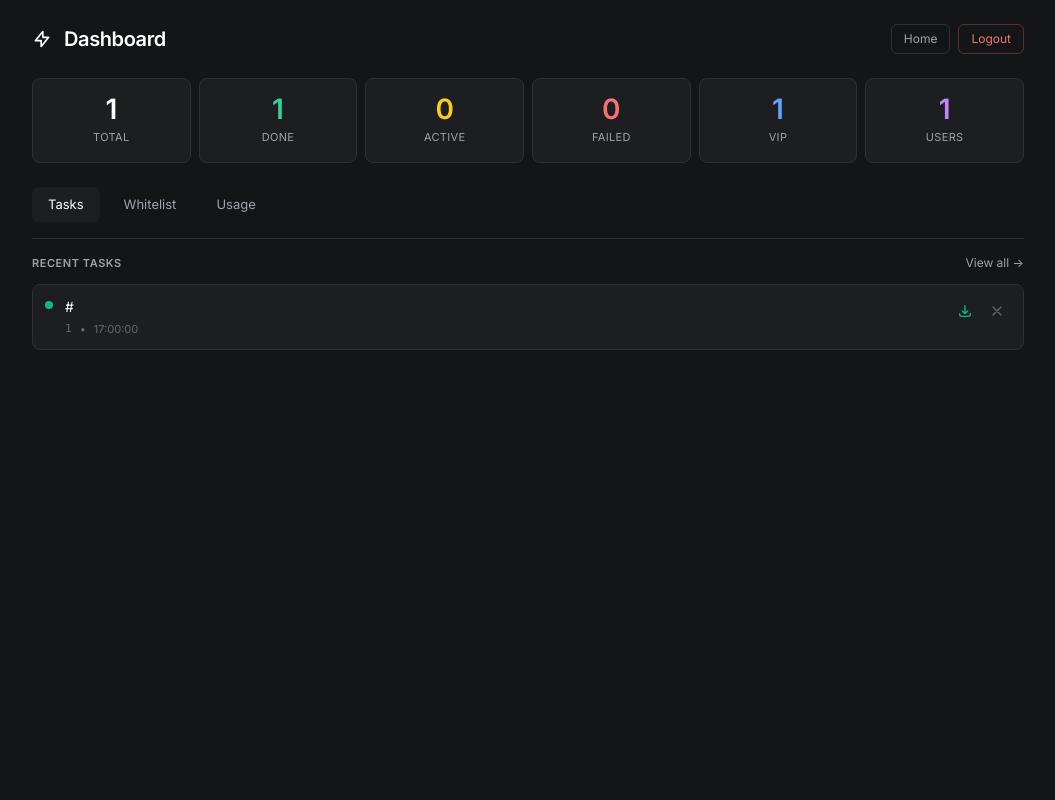
After one commit to luzyver/Fetchly, a Flask app: page /admin/dashboard in a window 1280 px wide. The commit adds this page. Shown: the whole page, without its empty margins (112-1167 px from the left). Run offline with Flask 3, Linux system fonts and the light colour scheme; the visitor is signed in with stand-in values (Sample User, id 1); tables that the repository leaves empty hold one stand-in row (values such as "Sample post"); some libraries are stand-ins or nearby versions.

Commit message:
feat(admin): Add authentication system and dashboard with statistics
- Add login/logout functionality with password-based authentication
- Create admin dashboard with task statistics and usage overview
- Implement session-based access control with login_required decorator
- Add .env.example file for environment configuration
- Configure Flask secret key from environment variables
- Update docker-compose.yml to pass ADMIN_PASSWORD and SECRET_KEY
- Add admin_login.html template for authentication interface
- Create admin_dashboard.html template with stats cards and task overview
- Protect all admin routes with authentication decorator
- Add CONFIG entries for ADMIN_PASSWORD and SECRET_KEY in core/config.py
- Redirect /admin route to dashboard instead of tasks page
- Provides centralized admin interface with key metrics and user management

```diff
--- a/app.py
+++ b/app.py
@@ -25,6 +25,7 @@ logging.basicConfig(
 )
 
 app = Flask(__name__)
+app.secret_key = CONFIG['SECRET_KEY']
 app.config['CACHE_VERSION'] = str(int(time.time()))
 
 @app.context_processor
--- a/core/config.py
+++ b/core/config.py
@@ -7,6 +7,8 @@ CONFIG = {
     'MAX_WORKERS': 4,
     'CLEANUP_INTERVAL': 3600,
     'RETENTION_PERIOD': 86400,
+    'ADMIN_PASSWORD': os.getenv('ADMIN_PASSWORD'),
+    'SECRET_KEY': os.getenv('SECRET_KEY'),
 }
 
 USER_AGENTS = {
--- a/docker-compose.yml
+++ b/docker-compose.yml
@@ -8,6 +8,8 @@ services:
     environment:
       - FLASK_ENV=production
       - PROXY=socks5://warp:1080
+      - ADMIN_PASSWORD=${ADMIN_PASSWORD}
+      - SECRET_KEY=${SECRET_KEY}
     volumes:
       - ./downloads:/app/downloads
       - ./config/cookies.txt:/app/cookies.txt
--- a/routes/admin.py
+++ b/routes/admin.py
@@ -1,50 +1,113 @@
 import os
 import logging
 from datetime import datetime, timedelta
-from flask import Blueprint, render_template, jsonify, request, redirect, url_for
+from functools import wraps
+from flask import Blueprint, render_template, jsonify, request, redirect, url_for, session
+from core.config import CONFIG
 from core.database import get_db, get_whitelist, add_to_whitelist, remove_from_whitelist, get_all_usage, DAILY_LIMIT_BYTES
 
 logger = logging.getLogger(__name__)
 admin_bp = Blueprint('admin', __name__)
 
+def login_required(f):
+    @wraps(f)
+    def decorated_function(*args, **kwargs):
+        if not session.get('admin_logged_in'):
+            return redirect(url_for('admin.admin_login'))
+        return f(*args, **kwargs)
+    return decorated_function
+
 @admin_bp.route('/admin')
+@login_required
 def admin_index():
-    return redirect(url_for('admin.admin_tasks'))
+    return redirect(url_for('admin.admin_dashboard'))
+
+@admin_bp.route('/admin/login', methods=['GET', 'POST'])
+def admin_login():
+    if session.get('admin_logged_in'):
+        return redirect(url_for('admin.admin_dashboard'))
+
+    error = None
+    if request.method == 'POST':
+        password = request.form.get('password', '')
+        if password == CONFIG['ADMIN_PASSWORD']:
+            session['admin_logged_in'] = True
+            return redirect(url_for('admin.admin_dashboard'))
+        error = 'Invalid password'
+
+    return render_template('admin_login.html', error=error)
+
+@admin_bp.route('/admin/logout')
+def admin_logout():
+    session.pop('admin_logged_in', None)
+    return redirect(url_for('admin.admin_login'))
+
+@admin_bp.route('/admin/dashboard')
+@login_required
+def admin_dashboard():
+    try:
+        with get_db() as conn:
+            tasks = conn.execute('SELECT * FROM tasks ORDER BY created_at DESC LIMIT 50').fetchall()
+
+            total_tasks = conn.execute('SELECT COUNT(*) FROM tasks').fetchone()[0]
+            completed_tasks = conn.execute("SELECT COUNT(*) FROM tasks WHERE status = 'completed'").fetchone()[0]
+            failed_tasks = conn.execute("SELECT COUNT(*) FROM tasks WHERE status = 'failed'").fetchone()[0]
+            processing_tasks = conn.execute("SELECT COUNT(*) FROM tasks WHERE status = 'processing'").fetchone()[0]
+
+        tasks_list = [_format_task(dict(task)) for task in tasks]
+        whitelist = get_whitelist()
+        usage_data = get_all_usage()
+
+        stats = {
+            'total': total_tasks,
+            'completed': completed_tasks,
+            'failed': failed_tasks,
+            'processing': processing_tasks,
+            'whitelist_count': len(whitelist),
+            'active_users': len(usage_data)
+        }
+
+        return render_template('admin_dashboard.html',
+                             tasks=tasks_list,
+                             whitelist=whitelist,
+                             usage_data=usage_data,
+                             daily_limit=DAILY_LIMIT_BYTES,
+                             stats=stats)
+    except Exception as e:
+        logger.error(f"Dashboard error: {e}")
+        return "Server Error", 500
 
 @admin_bp.route('/admin/tasks')
+@login_required
 def admin_tasks():
     try:
         with get_db() as conn:
             tasks = conn.execute('SELECT * FROM tasks ORDER BY created_at DESC LIMIT 100').fetchall()
-
         tasks_list = [_format_task(dict(task)) for task in tasks]
         return render_template('admin_tasks.html', tasks=tasks_list)
-
     except Exception as e:
         logger.error(f"Admin error: {e}")
         return "Server Error", 500
 
 @admin_bp.route('/admin/delete_task/<task_id>', methods=['DELETE'])
+@login_required
 def delete_task(task_id):
     try:
         with get_db() as conn:
             task = conn.execute('SELECT file FROM tasks WHERE id = ?', (task_id,)).fetchone()
-
             if task and task['file'] and os.path.exists(task['file']):
                 try:
                     os.remove(task['file'])
                 except OSError:
                     pass
-
             conn.execute('DELETE FROM tasks WHERE id = ?', (task_id,))
             conn.commit()
-
         return jsonify({'status': 'success'})
-
     except Exception as e:
         return jsonify({'error': str(e)}), 500
 
 @admin_bp.route('/admin/whitelist')
+@login_required
 def whitelist_page():
     try:
         whitelist = get_whitelist()
@@ -58,21 +121,21 @@ def whitelist_page():
         return "Server Error", 500
 
 @admin_bp.route('/admin/whitelist/add', methods=['POST'])
+@login_required
 def add_whitelist():
     try:
         data = request.json
         user_id = data.get('user_id', '').strip()
         note = data.get('note', '').strip()
-
         if not user_id:
             return jsonify({'error': 'User ID required'}), 400
-
         add_to_whitelist(user_id, note)
         return jsonify({'status': 'success'})
     except Exception as e:
         return jsonify({'error': str(e)}), 500
 
 @admin_bp.route('/admin/whitelist/remove/<user_id>', methods=['DELETE'])
+@login_required
 def remove_whitelist(user_id):
     try:
         remove_from_whitelist(user_id)
--- /dev/null
+++ b/templates/admin_dashboard.html
@@ -0,0 +1,250 @@
+<!DOCTYPE html>
+<html lang="en">
+<head>
+    <meta charset="UTF-8">
+    <meta name="viewport" content="width=device-width, initial-scale=1.0">
+    <title>Dashboard - Fetchly Admin</title>
+    <meta name="theme-color" content="#0b0c0e">
+    <link href="https://fonts.googleapis.com/css2?family=Inter:wght@400;500;600&family=JetBrains+Mono:wght@400;500&display=swap" rel="stylesheet">
+    <link rel="stylesheet" href="{{ url_for('static', filename='css/styles.css') }}?v={{ cache_version }}">
+    <script src="https://cdn.tailwindcss.com"></script>
+    <style>
+        .card { background: var(--bg-surface); border: 1px solid var(--border-subtle); border-radius: 8px; }
+        .section-title { font-size: 11px; font-weight: 600; text-transform: uppercase; letter-spacing: 0.05em; color: var(--text-muted); }
+        .stat-card { text-align: center; padding: 16px; }
+        .stat-value { font-size: 28px; font-weight: 600; color: white; line-height: 1; }
+        .stat-label { font-size: 11px; text-transform: uppercase; letter-spacing: 0.03em; color: var(--text-muted); margin-top: 6px; }
+        .tab-btn { padding: 8px 16px; font-size: 13px; color: var(--text-muted); border-radius: 6px; transition: all 0.15s; }
+        .tab-btn:hover { color: white; background: var(--bg-surface-hover); }
+        .tab-btn.active { color: white; background: var(--bg-surface); }
+        .tab-content { display: none; }
+        .tab-content.active { display: block; }
+    </style>
+</head>
+<body class="bg-[var(--bg-body)]">
+    <div class="max-w-5xl mx-auto px-4 py-6">
+        <header class="mb-6">
+            <div class="flex items-center justify-between mb-2">
+                <div class="flex items-center gap-3">
+                    <svg class="w-5 h-5 text-white" fill="none" viewBox="0 0 24 24" stroke="currentColor">
+                        <path stroke-linecap="round" stroke-linejoin="round" stroke-width="2" d="M13 10V3L4 14h7v7l9-11h-7z"/>
+                    </svg>
+                    <h1 class="text-xl font-semibold text-white">Dashboard</h1>
+                </div>
+                <div class="flex gap-2">
+                    <a href="/" class="px-3 py-1.5 text-xs text-[var(--text-muted)] hover:text-white border border-[var(--border-subtle)] rounded-md hover:bg-[var(--bg-surface)]">Home</a>
+                    <a href="/admin/logout" class="px-3 py-1.5 text-xs text-red-400 hover:text-red-300 border border-red-400/30 rounded-md hover:bg-red-400/10">Logout</a>
+                </div>
+            </div>
+        </header>
+
+        <div class="grid grid-cols-3 sm:grid-cols-6 gap-2 mb-6">
+            <div class="card stat-card">
+                <div class="stat-value">{{ stats.total }}</div>
+                <div class="stat-label">Total</div>
+            </div>
+            <div class="card stat-card">
+                <div class="stat-value text-emerald-400">{{ stats.completed }}</div>
+                <div class="stat-label">Done</div>
+            </div>
+            <div class="card stat-card">
+                <div class="stat-value text-yellow-400">{{ stats.processing }}</div>
+                <div class="stat-label">Active</div>
+            </div>
+            <div class="card stat-card">
+                <div class="stat-value text-red-400">{{ stats.failed }}</div>
+                <div class="stat-label">Failed</div>
+            </div>
+            <div class="card stat-card">
+                <div class="stat-value text-blue-400">{{ stats.whitelist_count }}</div>
+                <div class="stat-label">VIP</div>
+            </div>
+            <div class="card stat-card">
+                <div class="stat-value text-purple-400">{{ stats.active_users }}</div>
+                <div class="stat-label">Users</div>
+            </div>
+        </div>
+
+        <div class="flex gap-2 mb-4 border-b border-[var(--border-subtle)] pb-4">
+            <button class="tab-btn active" data-tab="tasks">Tasks</button>
+            <button class="tab-btn" data-tab="whitelist">Whitelist</button>
+            <button class="tab-btn" data-tab="usage">Usage</button>
+        </div>
+
+        <div id="tasks" class="tab-content active">
+            <div class="flex items-center justify-between mb-3">
+                <div class="section-title">Recent Tasks</div>
+                <a href="/admin/tasks" class="text-xs text-[var(--text-muted)] hover:text-white">View all →</a>
+            </div>
+            {% if tasks %}
+            <div class="space-y-2">
+                {% for task in tasks[:10] %}
+                <div class="card p-3" data-task-id="{{ task.id }}">
+                    <div class="flex items-start gap-3">
+                        <div class="mt-1">
+                            {% if task.status == 'completed' %}
+                            <div class="w-2 h-2 rounded-full bg-emerald-500"></div>
+                            {% elif task.status == 'processing' %}
+                            <div class="w-2 h-2 rounded-full bg-yellow-400 animate-pulse"></div>
+                            {% elif task.status == 'failed' %}
+                            <div class="w-2 h-2 rounded-full bg-red-500"></div>
+                            {% else %}
+                            <div class="w-2 h-2 rounded-full bg-[var(--text-faint)]"></div>
+                            {% endif %}
+                        </div>
+                        <div class="flex-1 min-w-0">
+                            <div class="text-sm text-white truncate mb-1">{{ task.url }}</div>
+                            <div class="flex items-center gap-2 text-[11px] text-[var(--text-faint)]">
+                                <span class="font-mono">{{ task.id[:8] }}</span>
+                                <span>•</span>
+                                <span>{{ task.created_at.split(' ')[1] if ' ' in task.created_at else task.created_at }}</span>
+                            </div>
+                        </div>
+                        <div class="flex items-center gap-1">
+                            {% if task.status == 'completed' %}
+                            <a href="/download/{{ task.id }}" class="p-1.5 text-emerald-500 hover:bg-emerald-500/10 rounded" title="Download">
+                                <svg class="w-4 h-4" fill="none" stroke="currentColor" viewBox="0 0 24 24"><path stroke-linecap="round" stroke-linejoin="round" stroke-width="2" d="M4 16v1a3 3 0 003 3h10a3 3 0 003-3v-1m-4-4l-4 4m0 0l-4-4m4 4V4"/></svg>
+                            </a>
+                            {% endif %}
+                            <button onclick="deleteTask('{{ task.id }}')" class="p-1.5 text-[var(--text-faint)] hover:text-red-400 hover:bg-red-400/10 rounded" title="Delete">
+                                <svg class="w-4 h-4" fill="none" stroke="currentColor" viewBox="0 0 24 24"><path stroke-linecap="round" stroke-linejoin="round" stroke-width="2" d="M6 18L18 6M6 6l12 12"/></svg>
+                            </button>
+                        </div>
+                    </div>
+                </div>
+                {% endfor %}
+            </div>
+            {% else %}
+            <div class="card p-6 text-center text-sm text-[var(--text-faint)]">No tasks</div>
+            {% endif %}
+        </div>
+
+        <div id="whitelist" class="tab-content">
+            <div class="card p-4 mb-4">
+                <div class="section-title mb-3">Add to Whitelist</div>
+                <div class="flex flex-col sm:flex-row gap-2">
+                    <input type="text" id="userId" placeholder="Fingerprint or IP" class="flex-1 bg-[var(--bg-input)] border border-[var(--border-subtle)] rounded-md px-3 py-2 text-sm font-mono text-white placeholder-[var(--text-faint)] focus:border-[var(--border-focus)] focus:outline-none">
+                    <input type="text" id="note" placeholder="Note" class="flex-1 bg-[var(--bg-input)] border border-[var(--border-subtle)] rounded-md px-3 py-2 text-sm text-white placeholder-[var(--text-faint)] focus:border-[var(--border-focus)] focus:outline-none">
+                    <button onclick="addToWhitelist()" class="bg-white text-black font-medium py-2 px-4 rounded-md text-sm hover:bg-gray-200">Add</button>
+                </div>
+            </div>
+
+            <div class="flex items-center justify-between mb-3">
+                <div class="section-title">Whitelisted Users</div>
+                <a href="/admin/whitelist" class="text-xs text-[var(--text-muted)] hover:text-white">Manage →</a>
+            </div>
+            {% if whitelist %}
+            <div class="space-y-2">
+                {% for item in whitelist %}
+                <div class="card p-3" data-user-id="{{ item.user_id }}">
+                    <div class="flex items-start justify-between gap-3">
+                        <div class="min-w-0 flex-1">
+                            <div class="font-mono text-xs text-white break-all">{{ item.user_id }}</div>
+                            <div class="text-[11px] text-[var(--text-faint)] mt-1">{{ item.note or 'No note' }} • {{ item.created_at }}</div>
+                        </div>
+                        <button onclick="removeFromWhitelist('{{ item.user_id }}')" class="p-1.5 text-[var(--text-faint)] hover:text-red-400 hover:bg-red-400/10 rounded">
+                            <svg class="w-4 h-4" fill="none" stroke="currentColor" viewBox="0 0 24 24"><path stroke-linecap="round" stroke-linejoin="round" stroke-width="2" d="M6 18L18 6M6 6l12 12"/></svg>
+                        </button>
+                    </div>
+                </div>
+                {% endfor %}
+            </div>
+            {% else %}
+            <div class="card p-6 text-center text-sm text-[var(--text-faint)]">No whitelisted users</div>
+            {% endif %}
+        </div>
+
+        <div id="usage" class="tab-content">
+            <div class="flex items-center justify-between mb-3">
+                <div class="section-title">Usage Monitor</div>
+                <span class="text-[11px] text-[var(--text-faint)]">{{ (daily_limit / 1024 / 1024 / 1024)|round(1) }} GB/day limit</span>
+            </div>
+            {% if usage_data %}
+            <div class="space-y-2">
+                {% for user in usage_data %}
+                <div class="card p-3">
+                    <div class="flex items-start gap-3">
+                        <div class="mt-0.5">
+                            {% if user.is_whitelisted %}
+                            <div class="w-2 h-2 rounded-full bg-emerald-500"></div>
+                            {% elif user.bytes_used >= daily_limit %}
+                            <div class="w-2 h-2 rounded-full bg-red-500"></div>
+                            {% else %}
+                            <div class="w-2 h-2 rounded-full bg-[var(--text-faint)]"></div>
+                            {% endif %}
+                        </div>
+                        <div class="flex-1 min-w-0">
+                            <div class="flex items-center gap-2 mb-2">
+                                <span class="font-mono text-xs text-white truncate">{{ user.identifier[:24] }}{% if user.identifier|length > 24 %}...{% endif %}</span>
+                                {% if user.id_type == 'ip' %}
+                                <span class="text-[10px] bg-[var(--bg-surface-hover)] text-[var(--text-muted)] px-1.5 py-0.5 rounded">IP</span>
+                                {% endif %}
+                            </div>
+                            <div class="flex items-center gap-2 mb-2">
+                                <div class="flex-1 h-1.5 bg-[var(--border-subtle)] rounded-full overflow-hidden">
+                                    <div class="h-full {{ 'bg-red-500' if user.bytes_used >= daily_limit else 'bg-white' }} rounded-full progress-bar" data-width="{{ ((user.bytes_used / daily_limit) * 100)|round(1) }}"></div>
+                                </div>
+                                <span class="text-xs font-medium {{ 'text-red-400' if user.bytes_used >= daily_limit else 'text-white' }} tabular-nums w-16 text-right">{{ (user.bytes_used / 1024 / 1024)|round(1) }}MB</span>
+                            </div>
+                            <div class="flex items-center justify-between text-[11px] text-[var(--text-faint)]">
+                                <span>{{ user.today_downloads }}/{{ user.total_downloads }} downloads</span>
+                                <span>{{ user.last_activity or '-' }}</span>
+                            </div>
+                        </div>
+                        <button onclick="copyFingerprint('{{ user.identifier }}')" class="p-1.5 text-[var(--text-faint)] hover:text-white hover:bg-[var(--bg-surface-hover)] rounded" title="Copy">
+                            <svg class="w-4 h-4" fill="none" stroke="currentColor" viewBox="0 0 24 24"><path stroke-linecap="round" stroke-linejoin="round" stroke-width="2" d="M8 16H6a2 2 0 01-2-2V6a2 2 0 012-2h8a2 2 0 012 2v2m-6 12h8a2 2 0 002-2v-8a2 2 0 00-2-2h-8a2 2 0 00-2 2v8a2 2 0 002 2z"/></svg>
+                        </button>
+                    </div>
+                </div>
+                {% endfor %}
+            </div>
+            {% else %}
+            <div class="card p-6 text-center text-sm text-[var(--text-faint)]">No active sessions today</div>
+            {% endif %}
+        </div>
+    </div>
+
+    <script>
+        document.querySelectorAll('.progress-bar').forEach(el => el.style.width = el.dataset.width + '%');
+
+        document.querySelectorAll('.tab-btn').forEach(btn => {
+            btn.addEventListener('click', () => {
+                document.querySelectorAll('.tab-btn').forEach(b => b.classList.remove('active'));
+                document.querySelectorAll('.tab-content').forEach(c => c.classList.remove('active'));
+                btn.classList.add('active');
+                document.getElementById(btn.dataset.tab).classList.add('active');
+            });
+        });
+
+        async function deleteTask(taskId) {
+            if (!confirm('Delete this task?')) return;
+            try {
+                const res = await fetch(`/admin/delete_task/${taskId}`, { method: 'DELETE' });
+                if (res.ok) document.querySelector(`[data-task-id="${taskId}"]`).remove();
+            } catch (e) { alert('Error: ' + e.message); }
+        }
+
+        async function addToWhitelist() {
+            const userId = document.getElementById('userId').value.trim();
+            const note = document.getElementById('note').value.trim();
+            if (!userId) return alert('User ID required');
+            try {
+                const res = await fetch('/admin/whitelist/add', { method: 'POST', headers: { 'Content-Type': 'application/json' }, body: JSON.stringify({ user_id: userId, note }) });
+                if (res.ok) location.reload();
+            } catch (e) { alert('Error: ' + e.message); }
+        }
+
+        async function removeFromWhitelist(userId) {
+            if (!confirm('Remove from whitelist?')) return;
+            try {
+                const res = await fetch(`/admin/whitelist/remove/${userId}`, { method: 'DELETE' });
+                if (res.ok) document.querySelector(`[data-user-id="${userId}"]`).remove();
+            } catch (e) { alert('Error: ' + e.message); }
+        }
+
+        function copyFingerprint(fp) {
+            navigator.clipboard.writeText(fp).then(() => alert('Copied!'));
+        }
+    </script>
+</body>
+</html>
--- a/templates/admin_tasks.html
+++ b/templates/admin_tasks.html
@@ -23,8 +23,9 @@
             <div class="flex items-center justify-between mb-2">
                 <h1 class="text-xl font-semibold text-white">Tasks</h1>
                 <div class="flex gap-2">
+                    <a href="/admin/dashboard" class="px-3 py-1.5 text-xs text-[var(--text-muted)] hover:text-white border border-[var(--border-subtle)] rounded-md hover:bg-[var(--bg-surface)]">Dashboard</a>
                     <a href="/admin/whitelist" class="px-3 py-1.5 text-xs text-[var(--text-muted)] hover:text-white border border-[var(--border-subtle)] rounded-md hover:bg-[var(--bg-surface)]">Whitelist</a>
-                    <a href="/" class="px-3 py-1.5 text-xs text-[var(--text-muted)] hover:text-white border border-[var(--border-subtle)] rounded-md hover:bg-[var(--bg-surface)]">Exit</a>
+                    <a href="/admin/logout" class="px-3 py-1.5 text-xs text-red-400 hover:text-red-300 border border-red-400/30 rounded-md hover:bg-red-400/10">Logout</a>
                 </div>
             </div>
             <p class="text-sm text-[var(--text-muted)]">Monitor conversion status</p>
--- a/templates/admin_whitelist.html
+++ b/templates/admin_whitelist.html
@@ -20,8 +20,9 @@
             <div class="flex items-center justify-between mb-2">
                 <h1 class="text-xl font-semibold text-white">Whitelist</h1>
                 <div class="flex gap-2">
+                    <a href="/admin/dashboard" class="px-3 py-1.5 text-xs text-[var(--text-muted)] hover:text-white border border-[var(--border-subtle)] rounded-md hover:bg-[var(--bg-surface)]">Dashboard</a>
                     <a href="/admin/tasks" class="px-3 py-1.5 text-xs text-[var(--text-muted)] hover:text-white border border-[var(--border-subtle)] rounded-md hover:bg-[var(--bg-surface)]">Tasks</a>
-                    <a href="/" class="px-3 py-1.5 text-xs text-[var(--text-muted)] hover:text-white border border-[var(--border-subtle)] rounded-md hover:bg-[var(--bg-surface)]">Exit</a>
+                    <a href="/admin/logout" class="px-3 py-1.5 text-xs text-red-400 hover:text-red-300 border border-red-400/30 rounded-md hover:bg-red-400/10">Logout</a>
                 </div>
             </div>
             <p class="text-sm text-[var(--text-muted)]">Manage access & monitor usage</p>
```
Also changed, not shown: templates/admin_login.html (added, +47 -0 lines), 1 other file.
